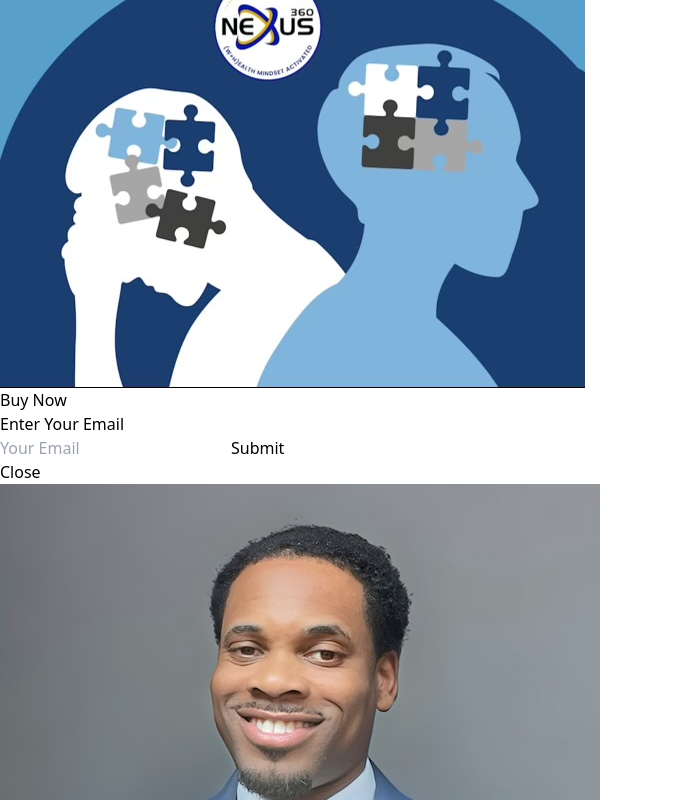
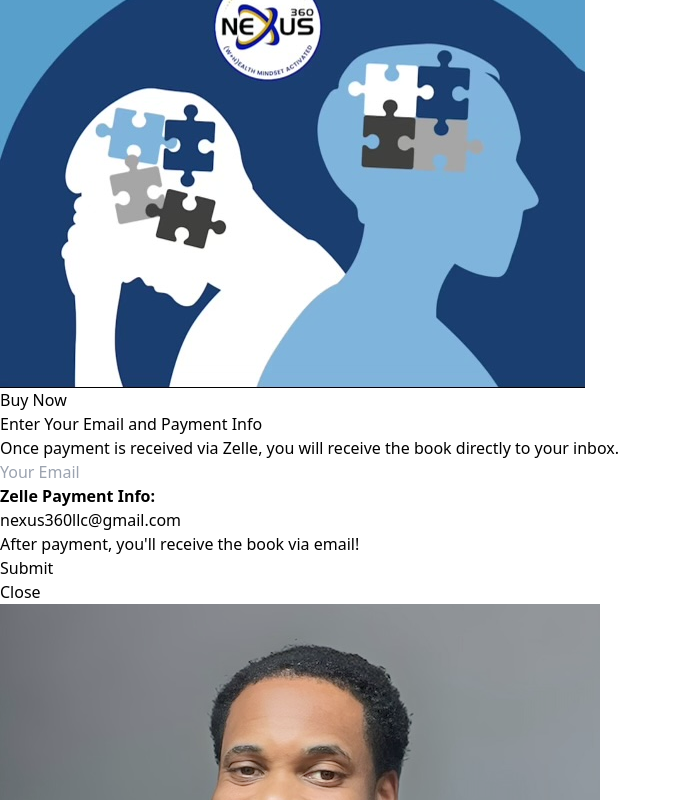
Before and after one commit to TianaDaye/nexus-presale, a React (Vite) app: page / in a window 1280 px wide. Both pictures are taken after a click on the button "Buy Now". Shown: the part 539-1339 px from the top of the page, without its empty margins (0-681 px from the left). Built offline with nearby package versions, Linux system fonts and the light colour scheme.

Commit message:
woo pt 12

```diff
--- a/src/App.jsx
+++ b/src/App.jsx
@@ -23,10 +23,6 @@ const App = () => {
 
   const handleFormSubmit = (e) => {
     e.preventDefault();
-
-    // Send email to backend
-    axios
-    e.preventDefault();  // Prevent default form submission behavior
 
     // Email validation
     if (!email || !/\S+@\S+\.\S+/.test(email)) {
@@ -84,7 +80,13 @@ const App = () => {
       {showModal && (
         <div className="fixed inset-0 bg-black bg-opacity-50 flex justify-center items-center z-50">
           <div className="bg-white rounded-lg w-96 p-6 space-y-4 shadow-lg">
-            <h3 className="text-2xl font-semibold text-gray-800">Enter Your Email</h3>
+            <h3 className="text-2xl font-semibold text-gray-800 text-center">
+              Enter Your Email and Payment Info
+            </h3>
+            <p className="text-sm text-gray-600 text-center mb-4">
+              Once payment is received via Zelle, you will receive the book directly to your inbox.
+            </p>
+
             <form onSubmit={handleFormSubmit} className="space-y-4">
               <input
                 className="p-3 border rounded-lg w-full"
@@ -93,6 +95,11 @@ const App = () => {
                 value={email}
                 onChange={(e) => setEmail(e.target.value)}
               />
+              <div className="bg-blue-100 text-blue-700 p-4 rounded-md text-center text-sm">
+                <p><strong>Zelle Payment Info:</strong></p>
+                <p>nexus360llc@gmail.com</p>
+                <p className="mt-2">After payment, you'll receive the book via email!</p>
+              </div>
               <button
                 className="px-6 py-3 text-white bg-blue-600 rounded-lg hover:bg-blue-700 transition duration-300"
                 type="submit"
@@ -100,6 +107,7 @@ const App = () => {
                 Submit
               </button>
             </form>
+
             <div className="flex justify-end">
               <button
                 className="px-4 py-2 bg-red-600 text-white rounded-lg hover:bg-red-700"
```
